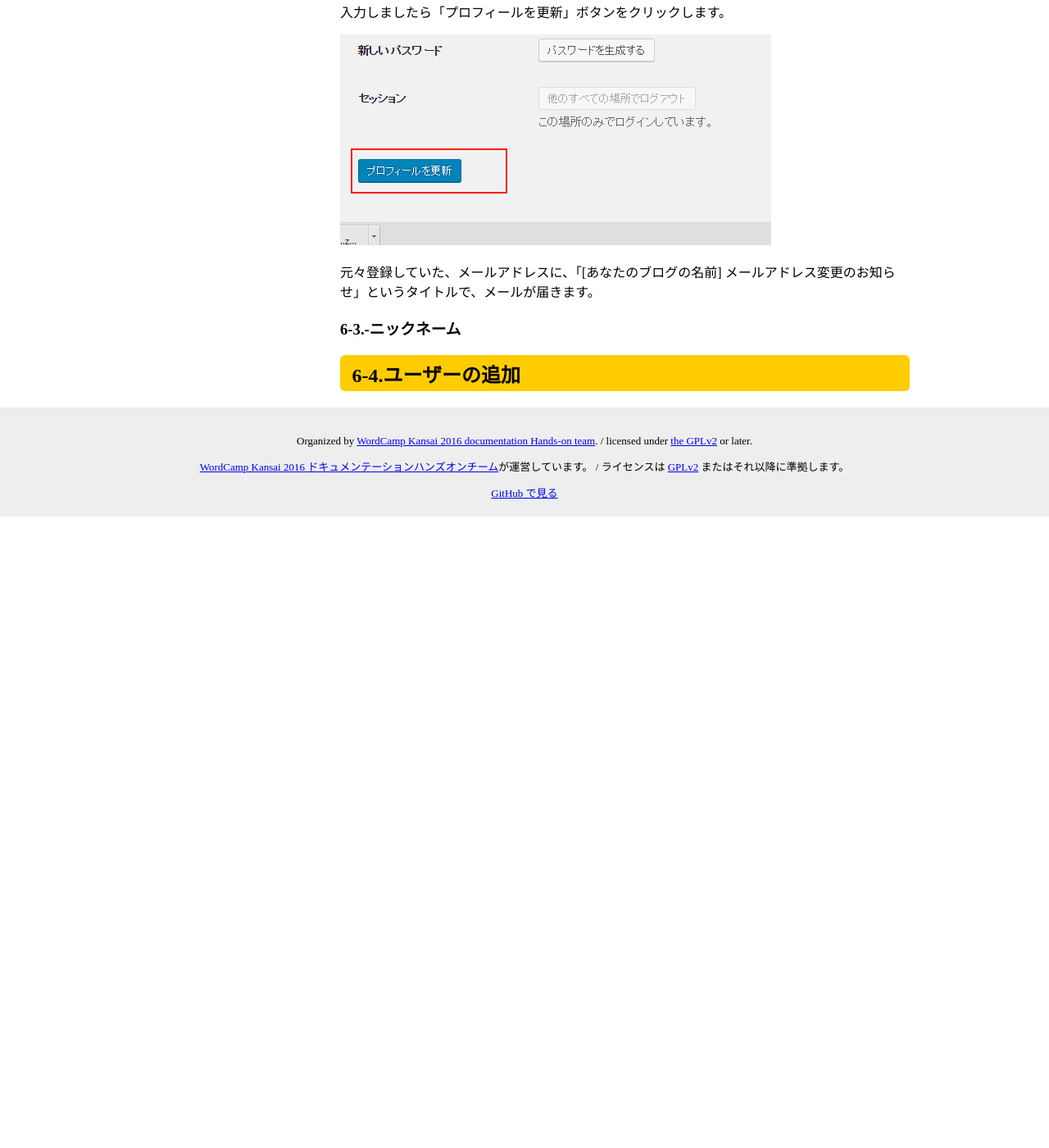
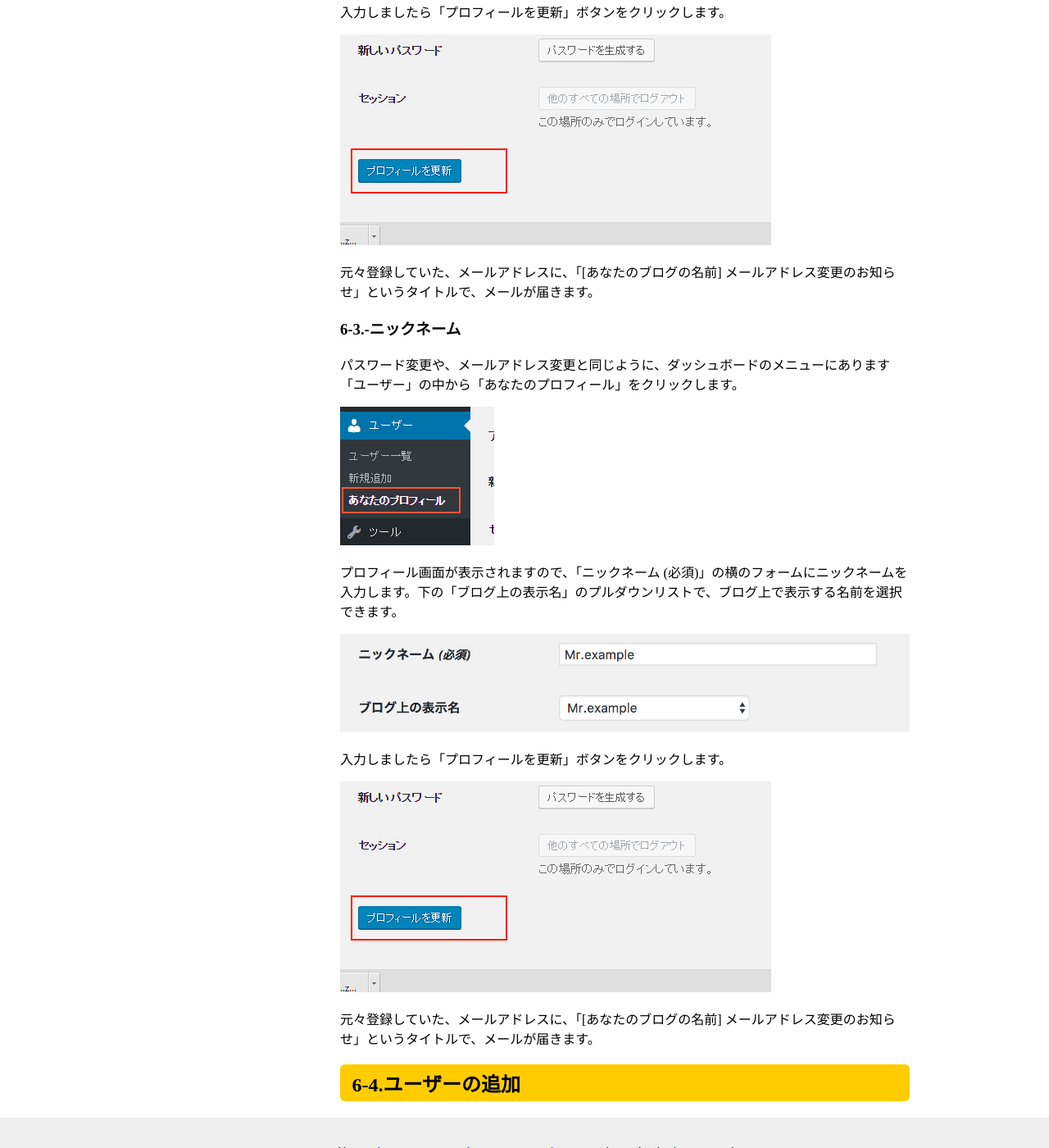
Before and after one commit to jawordpressorg/user-manual, a Jekyll site: the page built from 6_user/index.md, in a window 1280 px wide and 1400 px high, scrolled down 2067 px. Shown: the whole window at 82% size. Built offline with Jekyll 4.4.1, drawn with Linux system fonts in a browser that asks for light colours; nearby versions of some CDN libraries; before the commit the page ends 2697 px from its top, so only the background shows below that.

Commit message:
ニックネーム変更セクション追加

```diff
--- a/6_user/index.md
+++ b/6_user/index.md
@@ -44,4 +44,18 @@ title: ユーザー
 
 ### 6-3.-ニックネーム
 
+パスワード変更や、メールアドレス変更と同じように、ダッシュボードのメニューにあります「ユーザー」の中から「あなたのプロフィール」をクリックします。
+
+![ニックネーム]({{ site.baseurl }}/assets/images/menu.png)
+
+プロフィール画面が表示されますので、「ニックネーム (必須)」の横のフォームにニックネームを入力します。下の「ブログ上の表示名」のプルダウンリストで、ブログ上で表示する名前を選択できます。
+
+![ニックネーム]({{ site.baseurl }}/assets/images/nickname.png)
+
+入力しましたら「プロフィールを更新」ボタンをクリックします。
+
+![ニックネーム]({{ site.baseurl }}/assets/images/2.png)
+
+元々登録していた、メールアドレスに、「[あなたのブログの名前] メールアドレス変更のお知らせ」というタイトルで、メールが届きます。
+
 ## 6-4.ユーザーの追加
```
Also changed, not shown: assets/images/nickname.png (added).
